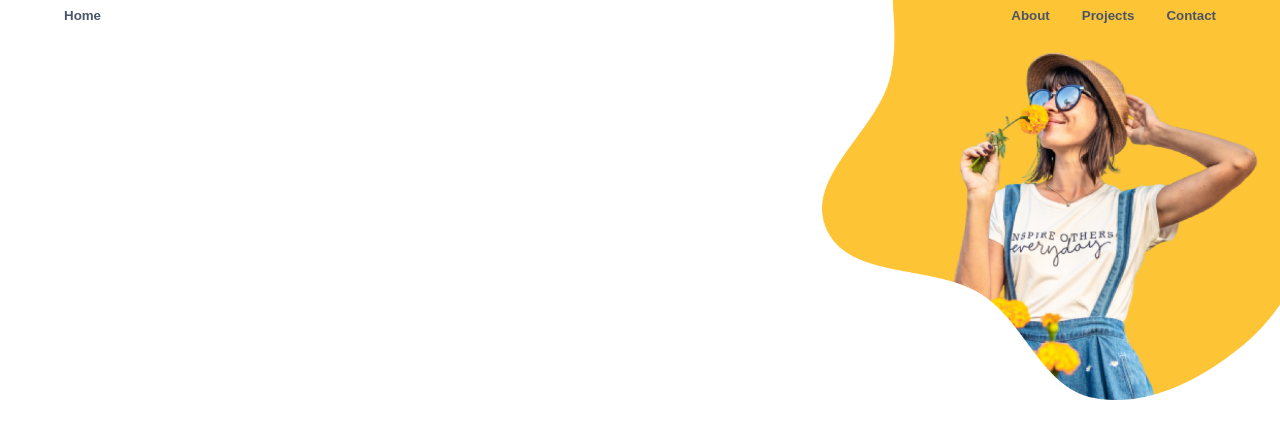
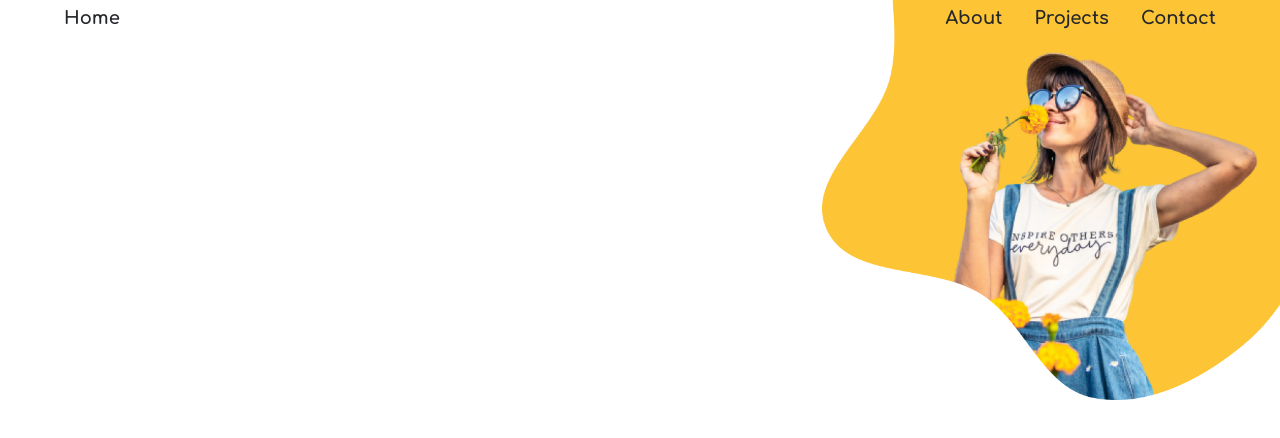
Before and after one commit to DavidChochoEFREI/portfolio-development-web, a React (Vite) app in the folder portfolio-react/: page / in a window 1280 px wide. Shown: the top 438 px of the page. Built offline with nearby package versions, Linux system fonts and the light colour scheme.

Commit message:
ajout de la police Comfortaa

```diff
--- a/portfolio-react/src/components/Button/Button.css
+++ b/portfolio-react/src/components/Button/Button.css
@@ -1,11 +1,12 @@
 .header-button {
     background-color: transparent;
-    color: #4a5568; /* gray-800 */
-    font-weight: 600; /* font-semibold */
-    padding: 0.5rem 1rem; /* py-2 px-4 */
-    border: 0px solid #cbd5e0; /* border-gray-400 */
-    border-radius: 0.25rem; /* rounded */
-    transition: background-color 0.3s ease;
+    padding: 0.5rem 1rem;
+    border: 0;
+
+    color: #25282B;
+    font-weight: 700;
+    font-size: 18px;
+    font-family: Comfortaa;
 }
 
 .primary-resume-button {
--- a/portfolio-react/src/index.css
+++ b/portfolio-react/src/index.css
@@ -1,3 +1,10 @@
+@import url('https://fonts.googleapis.com/css2?family=Comfortaa:wght@300..700&display=swap');
+
+@font-face {
+    font-family: 'Comfortaa';
+    src: url('https://fonts.googleapis.com/css2?family=Comfortaa:wght@300..700&display=swap');
+
+}
 body {
     margin : 0;
     z-index: -1;
```
